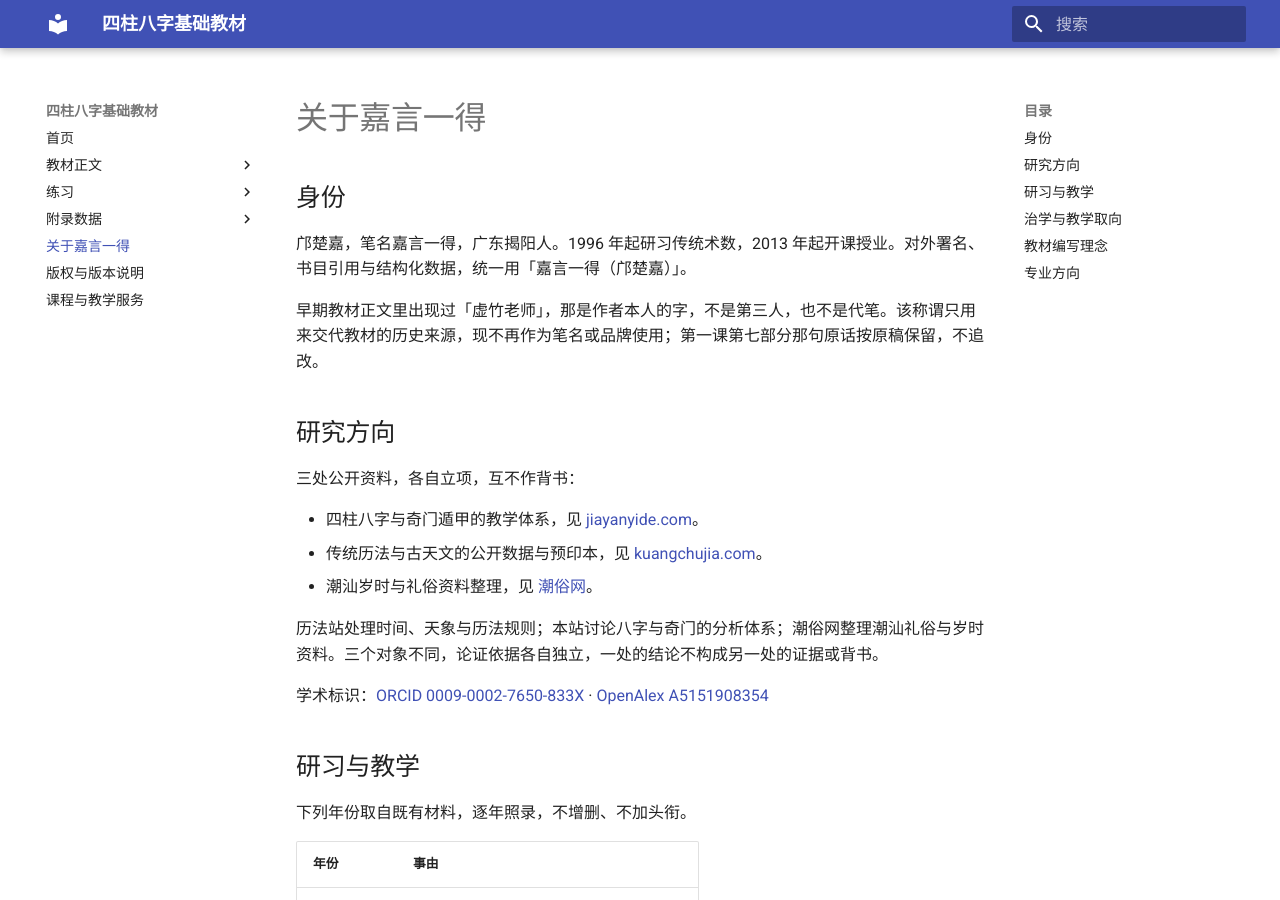
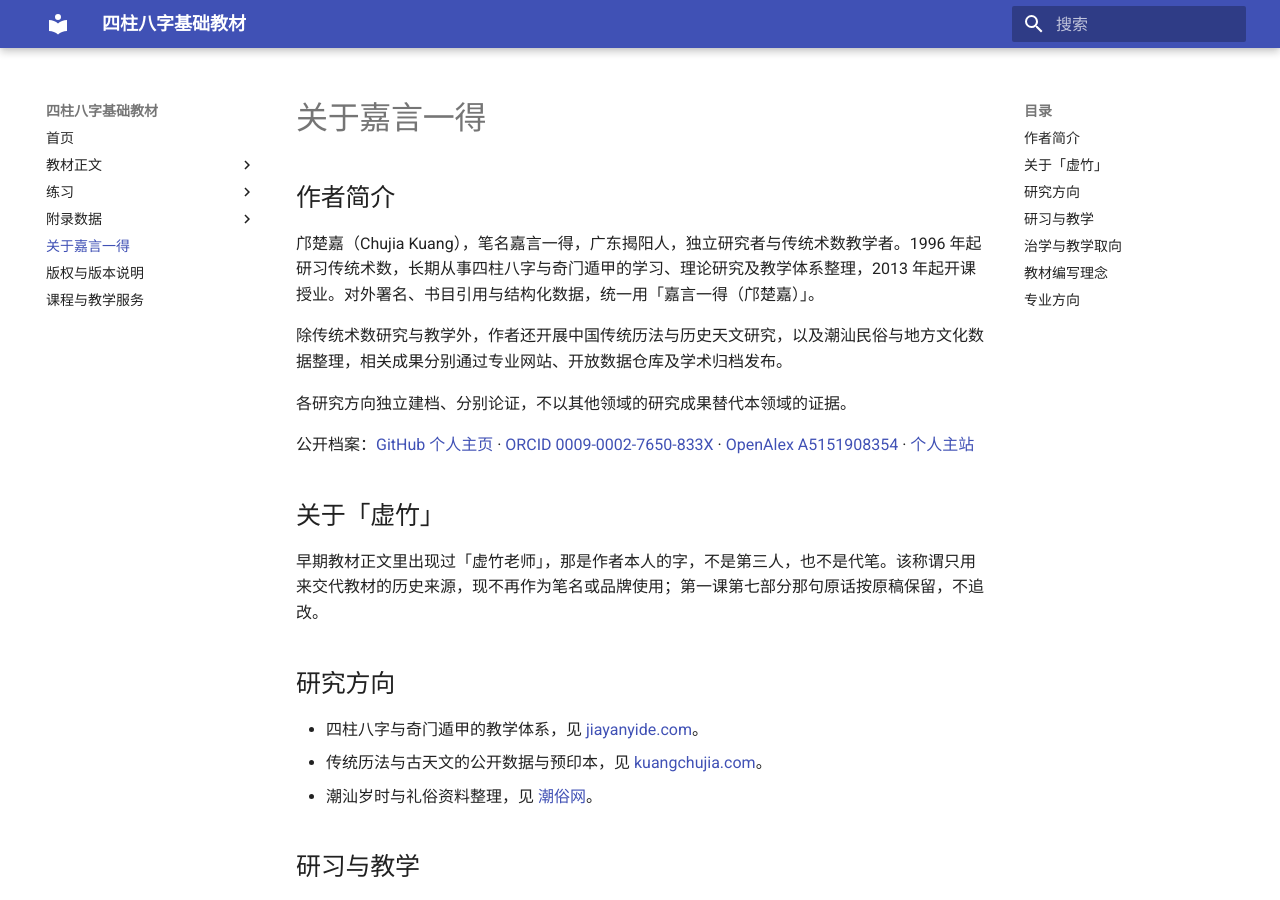
Before and after one commit to Kuangchujia/bazi-textbook, an MkDocs documentation site: the page built from docs/author.md, in a window 1280 px wide and 900 px high. Built offline with MkDocs 1.6.1 and Material for MkDocs 9.7.7, drawn with Linux system fonts in a browser that asks for light colours; some of the changed text lies outside the part shown.

Commit message:
docs: 作者页补综合作者简介与公开档案，字数口径改 12+万字

```diff
--- a/docs/author.md
+++ b/docs/author.md
@@ -1,26 +1,28 @@
 ---
-description: 嘉言一得（邝楚嘉）的身份、研究方向、研习年表、治学取向与教材编写理念。1996 年起研习传统术数，2013 年起开课授业。
+description: 嘉言一得（邝楚嘉）的作者简介、研究方向、研习年表、治学取向与教材编写理念。1996 年起研习传统术数，2013 年起开课授业。
 ---
 
 # 关于嘉言一得
 
-## 身份
+## 作者简介
 
-邝楚嘉，笔名嘉言一得，广东揭阳人。1996 年起研习传统术数，2013 年起开课授业。对外署名、书目引用与结构化数据，统一用「嘉言一得（邝楚嘉）」。
+邝楚嘉（Chujia Kuang），笔名嘉言一得，广东揭阳人，独立研究者与传统术数教学者。1996 年起研习传统术数，长期从事四柱八字与奇门遁甲的学习、理论研究及教学体系整理，2013 年起开课授业。对外署名、书目引用与结构化数据，统一用「嘉言一得（邝楚嘉）」。
+
+除传统术数研究与教学外，作者还开展中国传统历法与历史天文研究，以及潮汕民俗与地方文化数据整理，相关成果分别通过专业网站、开放数据仓库及学术归档发布。
+
+各研究方向独立建档、分别论证，不以其他领域的研究成果替代本领域的证据。
+
+公开档案：[GitHub 个人主页](https://github.com/Kuangchujia) · [ORCID 0009-0002-7650-833X](https://orcid.org/0009-0002-7650-833X) · [OpenAlex A5151908354](https://openalex.org/authors/A5151908354) · [个人主站](https://jiayanyide.com/about/)
+
+## 关于「虚竹」
 
 早期教材正文里出现过「虚竹老师」，那是作者本人的字，不是第三人，也不是代笔。该称谓只用来交代教材的历史来源，现不再作为笔名或品牌使用；第一课第七部分那句原话按原稿保留，不追改。
 
 ## 研究方向
 
-三处公开资料，各自立项，互不作背书：
-
 - 四柱八字与奇门遁甲的教学体系，见 [jiayanyide.com](https://jiayanyide.com/about/)。
 - 传统历法与古天文的公开数据与预印本，见 [kuangchujia.com](https://kuangchujia.com/)。
 - 潮汕岁时与礼俗资料整理，见 [潮俗网](https://chaoshanwiki.com/about/)。
-
-历法站处理时间、天象与历法规则；本站讨论八字与奇门的分析体系；潮俗网整理潮汕礼俗与岁时资料。三个对象不同，论证依据各自独立，一处的结论不构成另一处的证据或背书。
-
-学术标识：[ORCID 0009-0002-7650-833X](https://orcid.org/0009-0002-7650-833X) · [OpenAlex A5151908354](https://openalex.org/A5151908354)
 
 ## 研习与教学
 
--- a/mkdocs.yml
+++ b/mkdocs.yml
@@ -1,6 +1,6 @@
 site_name: 四柱八字基础教材
 site_url: https://bazi-textbook.jiayanyide.com/
-site_description: 邝楚嘉（嘉言一得）四柱八字基础教材，四篇十七课、十二万字，含无答案练习与结构化附录。
+site_description: 邝楚嘉（嘉言一得）四柱八字基础教材，四篇十七课、12+万字，含无答案练习与结构化附录。
 site_author: 邝楚嘉（嘉言一得）
 docs_dir: docs
 copyright: 教材与练习 CC BY-NC-SA 4.0 · 附录数据 CC BY 4.0 · 自编脚本 MIT
```
Also changed, not shown: other parts of docs/author.md (+1 -1 lines), docs/courses.md (+1 -1 lines), docs/index.md (+1 -1 lines).
